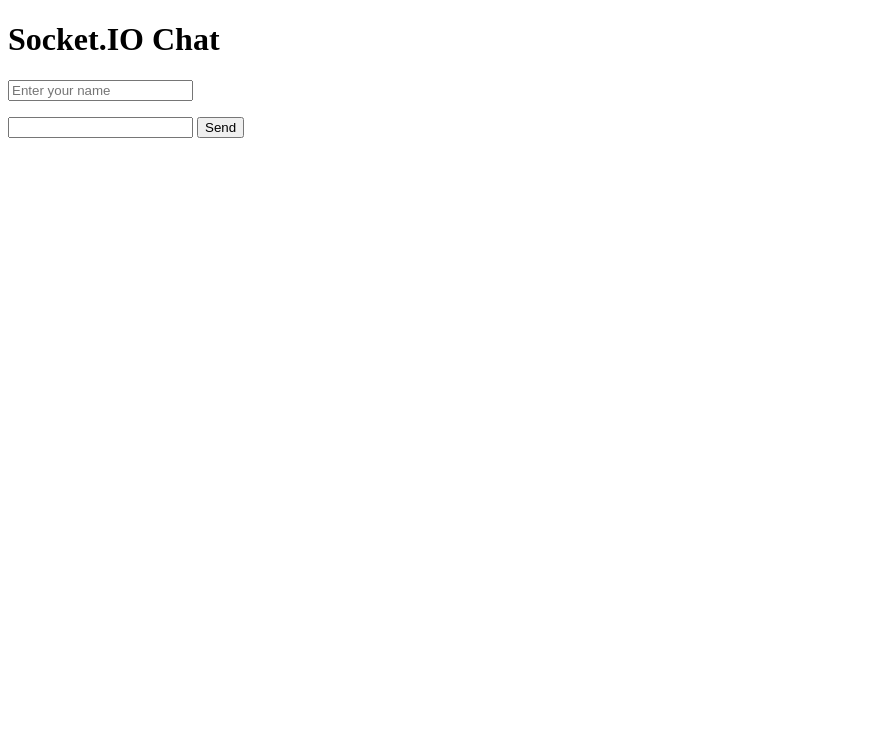
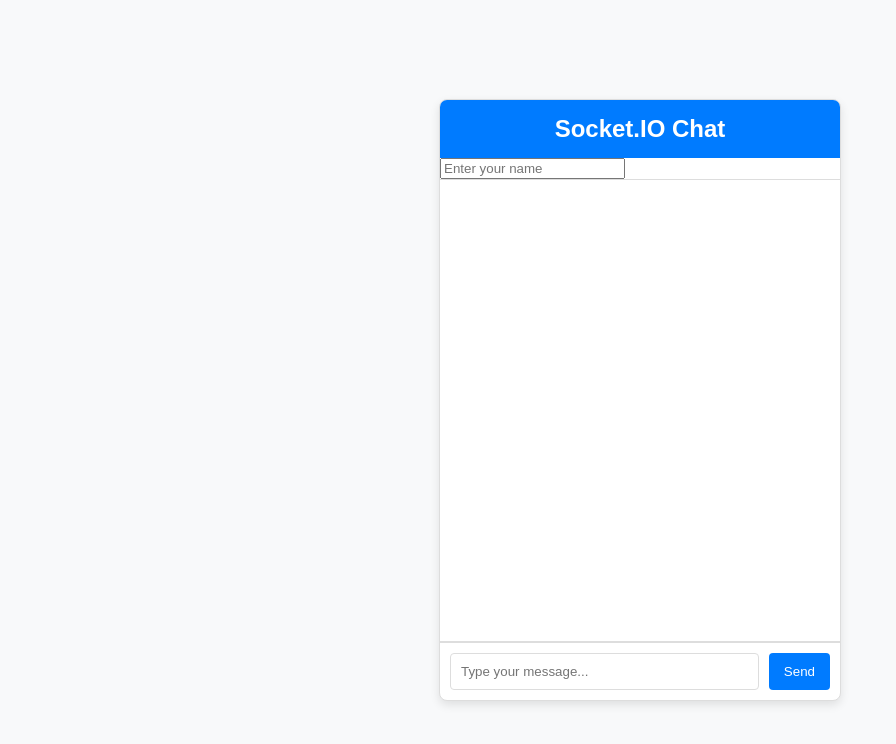
Before and after one commit to JaphetRugas/express-socketio-app, a website: page public/index.html in a window 1280 px wide. Shown: the whole page, without its empty margins (0-896 px from the left). Drawn offline with nearby package versions, Linux system fonts and the light colour scheme; no server answers.

Commit message:
Add Simple Layout

```diff
--- a/controllers/chatController.js
+++ b/controllers/chatController.js
@@ -1,8 +1,11 @@
+// Handle incoming message from a client
 exports.handleMessage = (io, socket, msg) => {
   console.log("Message received:", msg);
+  // Broadcast the message to all connected clients
   io.emit("message", msg);
 };
 
+// Handle client disconnection event
 exports.handleDisconnect = (socket) => {
   console.log("User disconnected:", socket.id);
 };
--- a/public/index.html
+++ b/public/index.html
@@ -4,20 +4,110 @@
   <meta charset="UTF-8">
   <meta name="viewport" content="width=device-width, initial-scale=1.0">
   <title>Socket.IO Chat</title>
+  <style>
+    body {
+        font-family: Arial, sans-serif;
+        background-color: #f8f9fa;
+        display: flex;
+        justify-content: center;
+        align-items: center;
+        height: 100vh;
+        margin: 0;
+    }
+    .chatroom {
+        display: flex;
+        flex-direction: column;
+        height: 600px;
+        width: 100%;
+        max-width: 400px;
+        border: 1px solid #ddd;
+        border-radius: 8px;
+        overflow: hidden;
+        background-color: #fff;
+        box-shadow: 0 4px 10px rgba(0, 0, 0, 0.1);
+    }
+    .header {
+        background-color: #007bff;
+        color: white;
+        padding: 15px;
+        text-align: center;
+        font-size: 24px;
+        font-weight: bold;
+    }
+    .messages {
+        flex-grow: 1;
+        padding: 10px;
+        overflow-y: auto;
+        border-top: 1px solid #ddd;
+        border-bottom: 1px solid #ddd;
+    }
+    .message {
+        display: flex;
+        align-items: start;
+        margin-bottom: 10px;
+    }
+    .message-content {
+        background-color: #e9ecef;
+        border-radius: 8px;
+        padding: 10px;
+        max-width: 80%;
+        position: relative;
+    }
+    .message.you {
+        justify-content: flex-end; /* Align your messages to the right */
+    }
+    .message.you .message-content {
+        background-color: #007bff;
+        color: white;
+        margin-left: auto; /* Move your messages to the right */
+    }
+    .input-area {
+        padding: 10px;
+        border-top: 1px solid #ddd;
+        display: flex;
+    }
+    .input-area input {
+        flex-grow: 1;
+        padding: 10px;
+        border: 1px solid #ddd;
+        border-radius: 4px;
+        outline: none;
+        transition: border 0.2s;
+    }
+    .input-area input:focus {
+        border-color: #007bff;
+    }
+    .input-area button {
+        background-color: #007bff;
+        color: white;
+        border: none;
+        border-radius: 4px;
+        padding: 10px 15px;
+        margin-left: 10px;
+        cursor: pointer;
+        transition: background-color 0.2s;
+    }
+    .input-area button:hover {
+        background-color: #0056b3;
+    }
+  </style>
 </head>
 <body>
-  <h1>Socket.IO Chat</h1>
+
+<div class="chatroom">
+    <div class="header">Socket.IO Chat</div>
 
     <div>
         <input id="username" placeholder="Enter your name" autocomplete="off" />
     </div>
 
-  <div id="chat">
-    <ul id="messages"></ul>
+    <div class="messages" id="messages"></div>
+
+    <div class="input-area">
+        <input id="input" placeholder="Type your message..." autocomplete="off" />
+        <button id="send">Send</button>
     </div>
-
-  <input id="input" autocomplete="off" />
-  <button id="send">Send</button>
+</div>
 
 <script src="/socket.io/socket.io.js"></script>
 <script>
@@ -27,17 +117,23 @@
     document.getElementById('send').onclick = function () {
         const input = document.getElementById('input');
         const username = document.getElementById('username').value || 'Anonymous'; // Default to 'Anonymous' if no name provided
-      const message = `${username}: ${input.value}`; // Format message with username
-      socket.emit('message', message);
-      input.value = '';
+        const message = { username, text: input.value }; // Create an object for the message
+        socket.emit('message', message); // Emit the message to the server
+        input.value = ''; // Clear input field
     };
 
     // Listen for new messages
     socket.on('message', function (msg) {
-      const item = document.createElement('li');
-      item.textContent = msg;
-      document.getElementById('messages').appendChild(item);
+        const item = document.createElement('div');
+        item.className = 'message ' + (msg.username === 'Anonymous' ? '' : 'you'); // Add 'you' class for your messages
+        item.innerHTML = `
+            <div class="message-content">
+                <strong>${msg.username}:</strong> ${msg.text}
+            </div>
+        `;
+        document.getElementById('messages').appendChild(item); // Append message to messages list
     });
 </script>
+
 </body>
 </html>
```
Also changed, not shown: config/socket.js (+9 -7 lines). Lines whose indentation alone changed are shown as unchanged.
